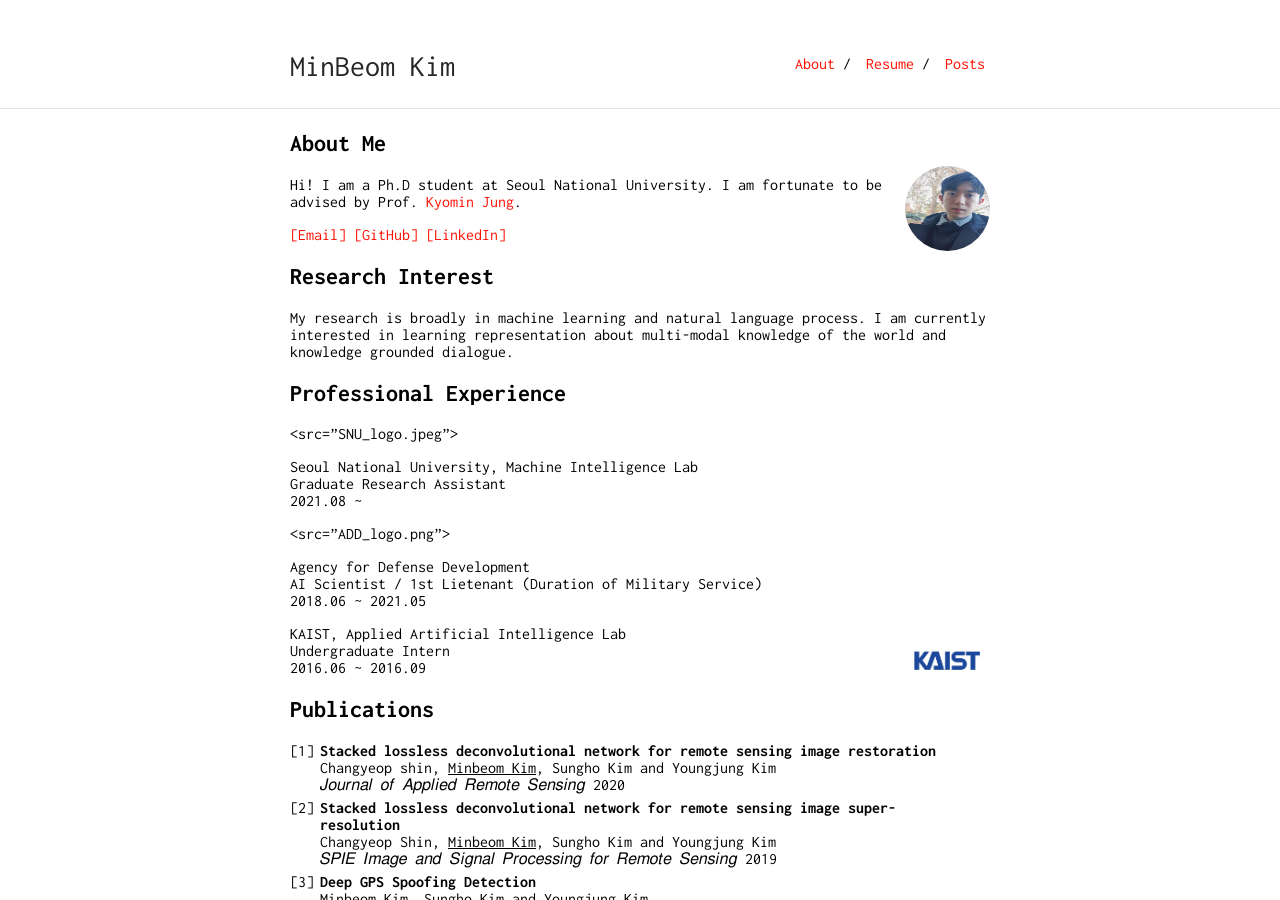
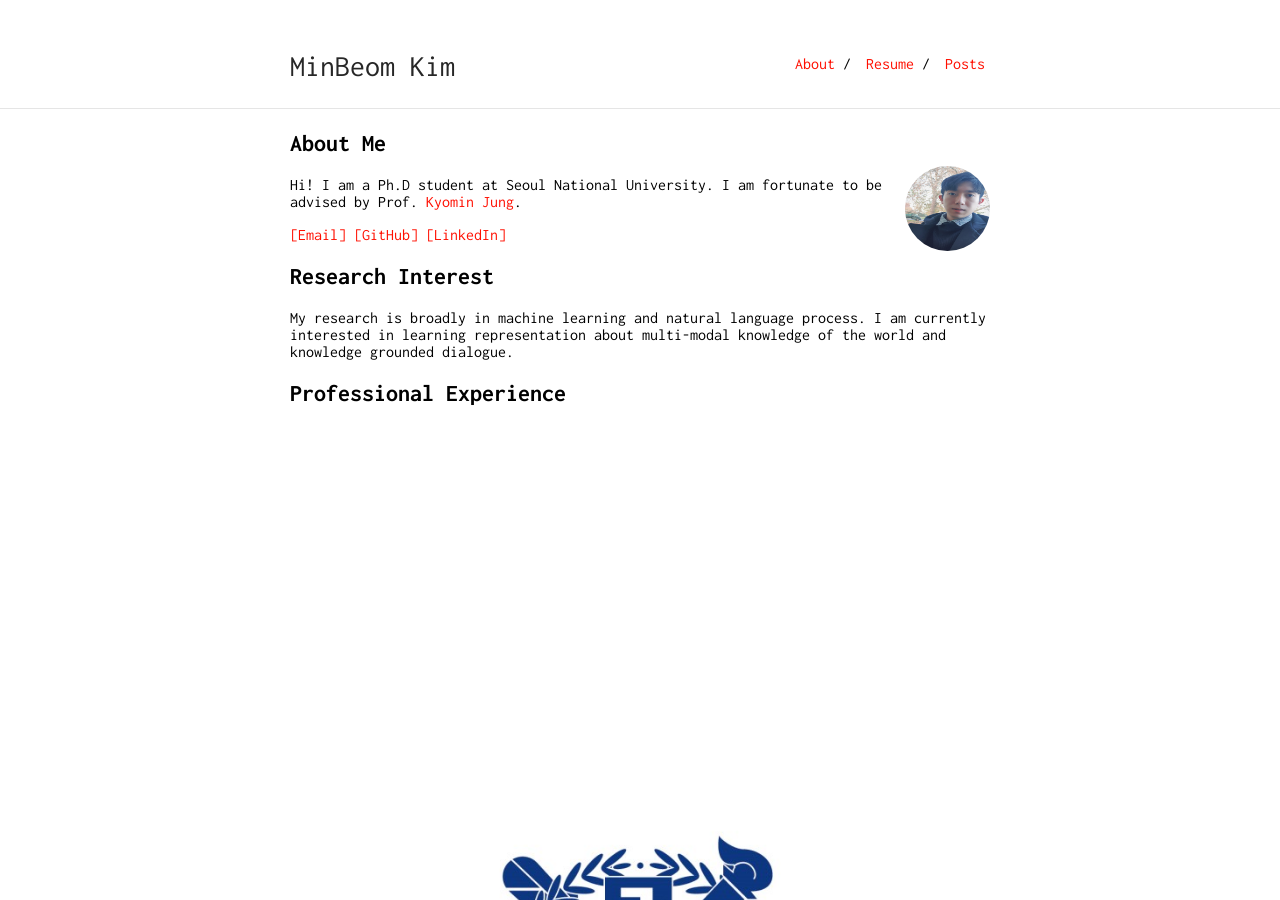
Before and after one commit to minbeomkim/minbeomkim.github.io, a Jekyll site: the page built from index.md, in a window 1280 px wide and 900 px high. Built offline with Jekyll 4.4.1, drawn with Linux system fonts in a browser that asks for light colours; our own code applies the rules of GitHub Pages for plain Markdown files.

Commit message:
Update index.md

```diff
--- a/index.md
+++ b/index.md
@@ -16,13 +16,14 @@
 
 ## Professional Experience
 
-<src="SNU_logo.jpeg">
+![이미지](SNU_logo.jpeg)
+<img class="profile-picture" src="SNU_logo.jpeg">
 
 Seoul National University, Machine Intelligence Lab<br/>
 Graduate Research Assistant<br/>
 2021.08 ~<br/>
 
-<src="ADD_logo.png">
+<img class="profile-picture" src="ADD_logo.png">
 
 Agency for Defense Development<br/>
 AI Scientist / 1st Lietenant (Duration of Military Service)<br/>
```
